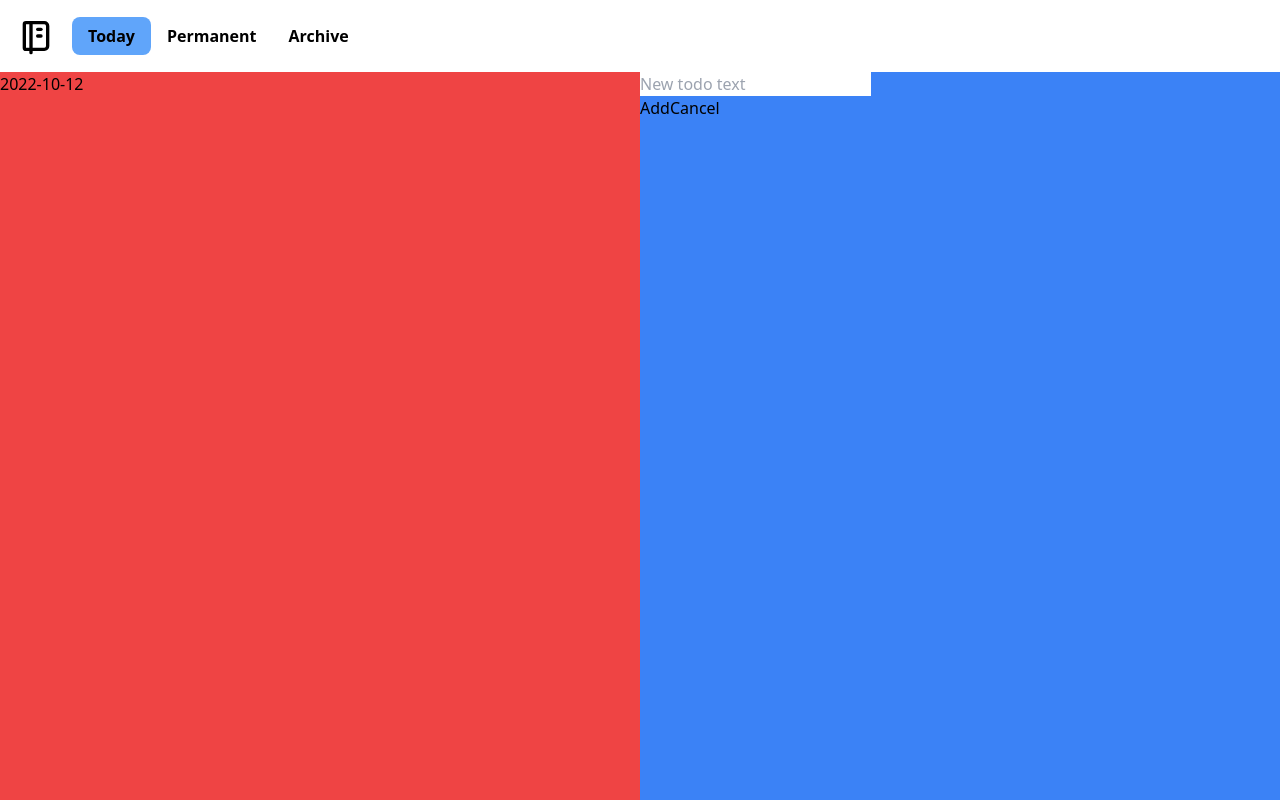
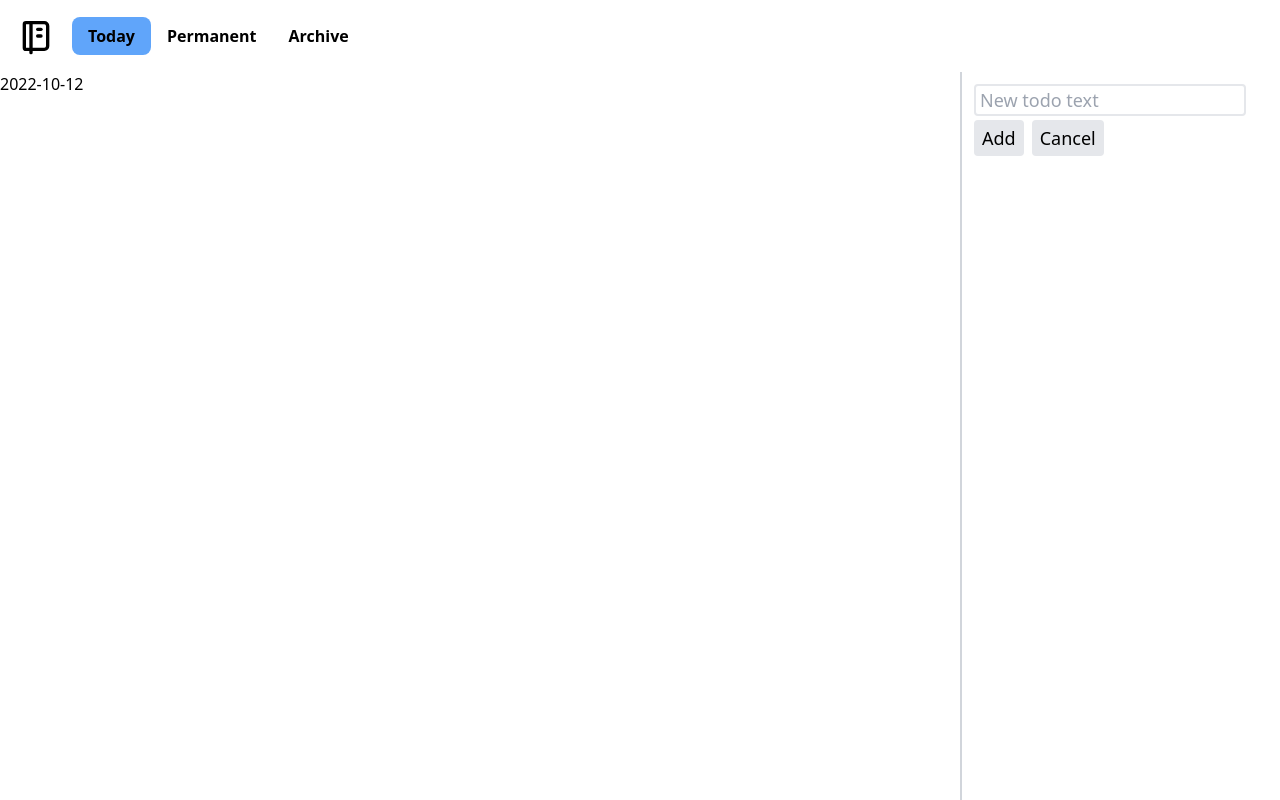
Before and after one commit to YuriiRG/daily-planner, a React (Vite) app: page / in a window 1280 px wide. Both pictures are taken after a click on the button "Add". Built offline with nearby package versions, Linux system fonts and the light colour scheme.

Commit message:
Improve todo list styling

```diff
--- /dev/null
+++ b/src/components/Button.tsx
@@ -0,0 +1,18 @@
+import { MouseEventHandler, ReactNode } from 'react';
+
+type ButtonProps = {
+  children: ReactNode;
+  onClick?: MouseEventHandler<HTMLButtonElement> | undefined;
+  className?: string | undefined;
+};
+export default function Button(props: ButtonProps) {
+  return (
+    <button
+      {...props}
+      className={
+        'rounded bg-gray-200 py-1 px-2 hover:bg-gray-300 active:hover:bg-gray-400 ' +
+        props?.className
+      }
+    />
+  );
+}
--- a/src/components/DayDataDisplay.tsx
+++ b/src/components/DayDataDisplay.tsx
@@ -16,10 +16,10 @@ export default function DayDataDisplay({ id }: DayDataDisplayProps) {
   }
   return (
     <div className='flex flex-col items-stretch sm:h-full sm:flex-grow sm:flex-row'>
-      <div className='min-h-[10rem] bg-red-500 sm:flex-shrink sm:flex-grow sm:basis-0'>
+      <div className='sm:flex-shrink sm:flex-grow sm:basis-0'>
         {id}
       </div>
-      <div className='min-h-[10rem] bg-blue-500 sm:flex-shrink sm:flex-grow sm:basis-0'>
+      <div className='border-l-2 border-gray-300 text-lg sm:flex-shrink sm:basis-80'>
         {data.todos.map((todo) => (
           <TodoItem key={todo.id} dayId={id} todoId={todo.id} />
         ))}
--- a/src/components/NewTodo.tsx
+++ b/src/components/NewTodo.tsx
@@ -1,5 +1,6 @@
 import { useState } from 'react';
 import { Todo } from '../store';
+import Button from './Button';
 
 type NewTodoProps = {
   addTodo: (newTodo: Todo) => void;
@@ -27,18 +28,26 @@ export default function NewTodo({ addTodo }: NewTodoProps) {
     setIsCreating(false);
     setNewTodoText('');
   };
-  return isCreating ? (
-    <div>
-      <input
-        placeholder='New todo text'
-        value={newTodoText}
-        onInput={(e) => setNewTodoText(e.currentTarget.value)}
-        className='block'
-      />
-      <button onClick={handleAddingTodo}>Add</button>
-      <button onClick={handleCancelingTodo}>Cancel</button>
+  return (
+    <div className='ml-3 mt-3'>
+      {isCreating ? (
+        <>
+          <input
+            placeholder='New todo text'
+            value={newTodoText}
+            onInput={(e) => setNewTodoText(e.currentTarget.value)}
+            className='mb-1 block rounded border-2 px-1'
+          />
+          <Button className='mr-1' onClick={handleAddingTodo}>
+            Add
+          </Button>
+          <Button className='ml-1' onClick={handleCancelingTodo}>
+            Cancel
+          </Button>
+        </>
+      ) : (
+        <Button onClick={handleStartingNewTodo}>Add</Button>
+      )}
     </div>
-  ) : (
-    <button onClick={handleStartingNewTodo}>Add</button>
   );
 }
--- a/src/components/TodoItem.tsx
+++ b/src/components/TodoItem.tsx
@@ -20,7 +20,7 @@ export default function TodoItem({ dayId, todoId }: TodoItemProps) {
     return <div>Error, todo not found</div>;
   }
   return (
-    <div>
+    <div className='group flex items-end gap-1 p-3 py-2'>
       <input
         type={'checkbox'}
         onChange={(e) =>
@@ -30,6 +30,7 @@ export default function TodoItem({ dayId, todoId }: TodoItemProps) {
           })
         }
         checked={data.isDone}
+        className='h-4 w-4 self-center outline-0 focus:outline-none'
       />
       {isEditing ? (
         <input
@@ -43,14 +44,40 @@ export default function TodoItem({ dayId, todoId }: TodoItemProps) {
           }
           autoFocus={true}
           onBlur={() => setIsEditing(false)}
+          className=''
         />
       ) : (
-        <span onDoubleClick={() => setIsEditing(true)}>
+        <span
+          onDoubleClick={() => setIsEditing(true)}
+          className={
+            data.isDone
+              ? 'text-gray-600 line-through'
+              : 'text-gray-900'
+          }
+        >
           {data.text}
         </span>
       )}
-
-      <button onClick={() => deleteTodo(dayId, todoId)}>X</button>
+      <div className='hidden flex-grow justify-end group-hover:flex'>
+        <button
+          onClick={() => deleteTodo(dayId, todoId)}
+          className='h-6 w-6'
+        >
+          <svg
+            xmlns='http://www.w3.org/2000/svg'
+            viewBox='0 0 24 24'
+            strokeWidth={2}
+            stroke='currentColor'
+            fill='none'
+            strokeLinecap='round'
+            strokeLinejoin='round'
+          >
+            <path d='M0 0h24v24H0z' stroke='none' />
+            <path d='M18 6L6 18' />
+            <path d='M6 6L18 18' />
+          </svg>
+        </button>
+      </div>
     </div>
   );
 }
```
